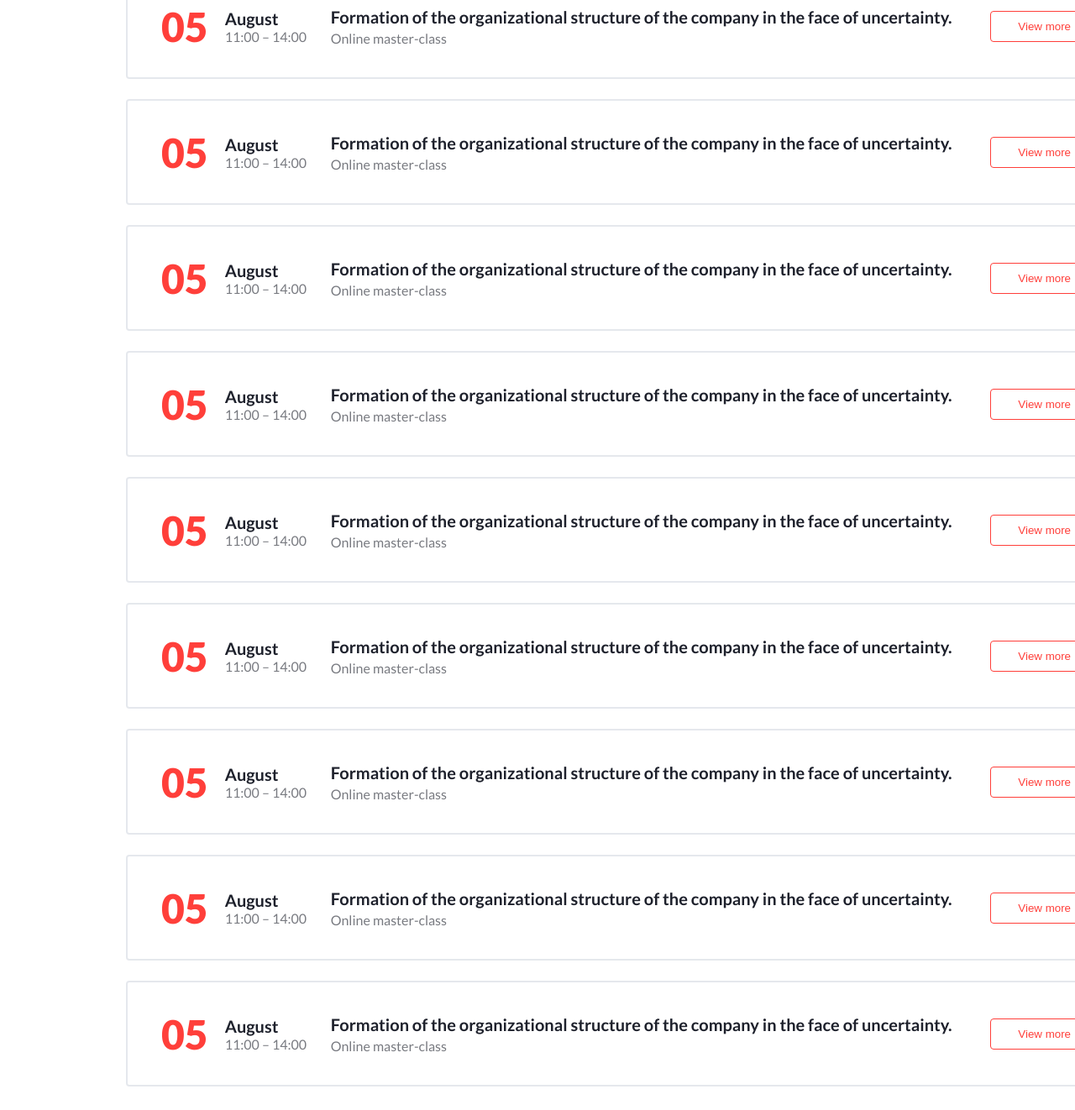
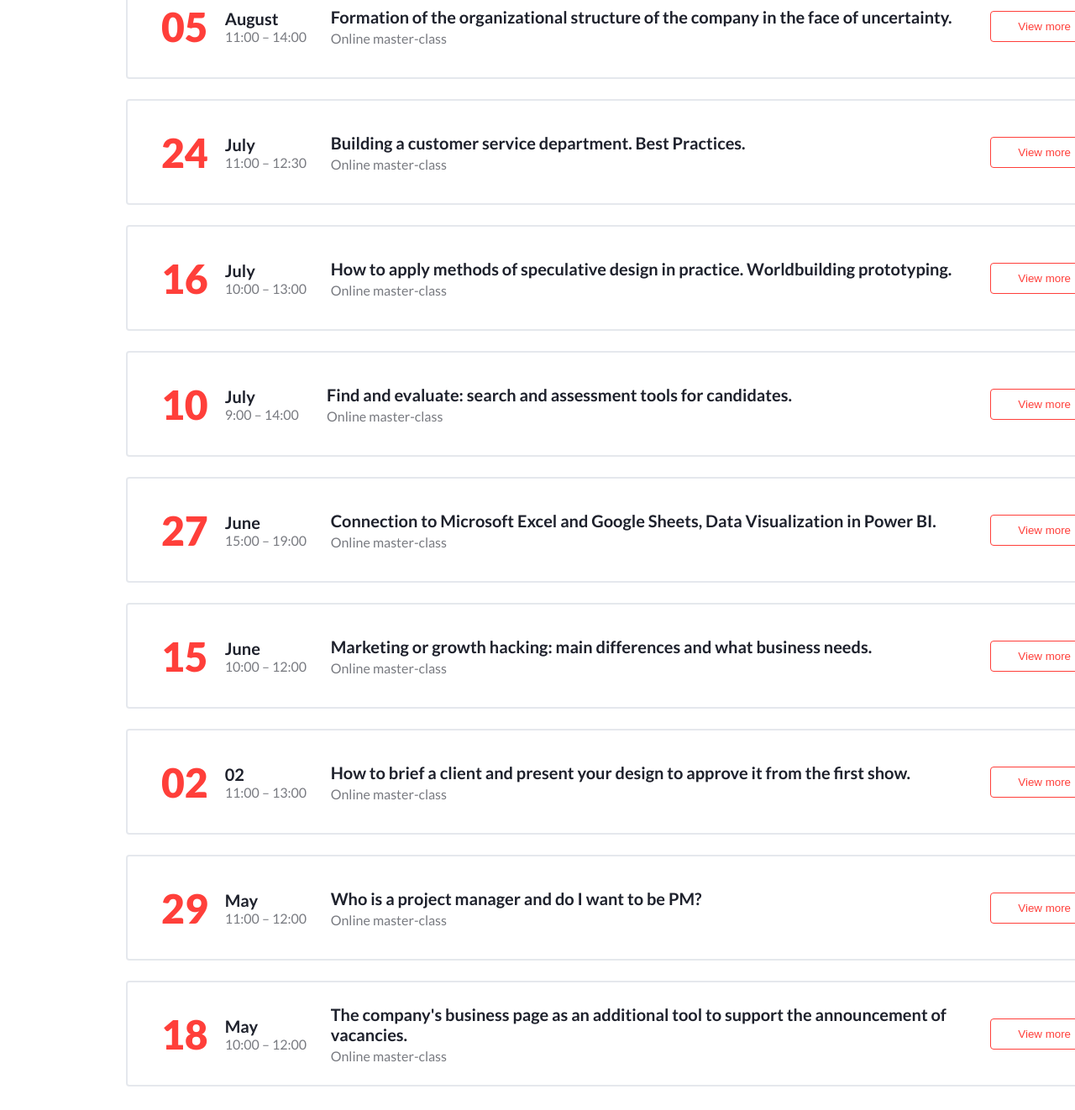
Before and after one commit to osimhondadaxanov2013-maker/project, a website: page event.html in a window 1280 px wide. Shown: the part 448-1770 px from the top of the page at 84% size. Drawn offline with Linux system fonts and the light colour scheme.

Commit message:
finished

```diff
--- a/event.html
+++ b/event.html
@@ -162,16 +162,15 @@
             </div>
             <div class="grid__list--row">
               <div class="grid__row--date">
-                <p class="grid__date--date">05</p>
+                <p class="grid__date--date">24</p>
                 <span class="grid__date--span">
-                  August
-                  <span class="grid__span--time">11:00 – 14:00</span>
+                  July
+                  <span class="grid__span--time">11:00 – 12:30</span>
                 </span>
               </div>
               <div class="grid__row--text">
                 <p class="grid__row--subtitle">
-                  Formation of the organizational structure of the company in
-                  the face of uncertainty.
+                  Building a customer service department. Best Practices.
                 </p>
                 <span class="grid__subtitle--span">Online master-class</span>
               </div>
@@ -181,16 +180,16 @@
             </div>
             <div class="grid__list--row">
               <div class="grid__row--date">
-                <p class="grid__date--date">05</p>
+                <p class="grid__date--date">16</p>
                 <span class="grid__date--span">
-                  August
-                  <span class="grid__span--time">11:00 – 14:00</span>
+                  July
+                  <span class="grid__span--time">10:00 – 13:00</span>
                 </span>
               </div>
               <div class="grid__row--text">
                 <p class="grid__row--subtitle">
-                  Formation of the organizational structure of the company in
-                  the face of uncertainty.
+                  How to apply methods of speculative design in practice.
+                  Worldbuilding prototyping.
                 </p>
                 <span class="grid__subtitle--span">Online master-class</span>
               </div>
@@ -200,16 +199,15 @@
             </div>
             <div class="grid__list--row">
               <div class="grid__row--date">
-                <p class="grid__date--date">05</p>
+                <p class="grid__date--date">10</p>
                 <span class="grid__date--span">
-                  August
-                  <span class="grid__span--time">11:00 – 14:00</span>
+                  July
+                  <span class="grid__span--time">9:00 – 14:00</span>
                 </span>
               </div>
               <div class="grid__row--text">
                 <p class="grid__row--subtitle">
-                  Formation of the organizational structure of the company in
-                  the face of uncertainty.
+                  Find and evaluate: search and assessment tools for candidates.
                 </p>
                 <span class="grid__subtitle--span">Online master-class</span>
               </div>
@@ -219,16 +217,16 @@
             </div>
             <div class="grid__list--row">
               <div class="grid__row--date">
-                <p class="grid__date--date">05</p>
+                <p class="grid__date--date">27</p>
                 <span class="grid__date--span">
-                  August
-                  <span class="grid__span--time">11:00 – 14:00</span>
+                  June
+                  <span class="grid__span--time">15:00 – 19:00</span>
                 </span>
               </div>
               <div class="grid__row--text">
                 <p class="grid__row--subtitle">
-                  Formation of the organizational structure of the company in
-                  the face of uncertainty.
+                  Connection to Microsoft Excel and Google Sheets, Data
+                  Visualization in Power BI.
                 </p>
                 <span class="grid__subtitle--span">Online master-class</span>
               </div>
@@ -238,16 +236,16 @@
             </div>
             <div class="grid__list--row">
               <div class="grid__row--date">
-                <p class="grid__date--date">05</p>
+                <p class="grid__date--date">15</p>
                 <span class="grid__date--span">
-                  August
-                  <span class="grid__span--time">11:00 – 14:00</span>
+                  June
+                  <span class="grid__span--time">10:00 – 12:00</span>
                 </span>
               </div>
               <div class="grid__row--text">
                 <p class="grid__row--subtitle">
-                  Formation of the organizational structure of the company in
-                  the face of uncertainty.
+                  Marketing or growth hacking: main differences and what
+                  business needs.
                 </p>
                 <span class="grid__subtitle--span">Online master-class</span>
               </div>
@@ -257,16 +255,16 @@
             </div>
             <div class="grid__list--row">
               <div class="grid__row--date">
-                <p class="grid__date--date">05</p>
+                <p class="grid__date--date">02</p>
                 <span class="grid__date--span">
-                  August
-                  <span class="grid__span--time">11:00 – 14:00</span>
+                  02
+                  <span class="grid__span--time">11:00 – 13:00</span>
                 </span>
               </div>
               <div class="grid__row--text">
                 <p class="grid__row--subtitle">
-                  Formation of the organizational structure of the company in
-                  the face of uncertainty.
+                  How to brief a client and present your design to approve it
+                  from the first show.
                 </p>
                 <span class="grid__subtitle--span">Online master-class</span>
               </div>
@@ -276,16 +274,15 @@
             </div>
             <div class="grid__list--row">
               <div class="grid__row--date">
-                <p class="grid__date--date">05</p>
+                <p class="grid__date--date">29</p>
                 <span class="grid__date--span">
-                  August
-                  <span class="grid__span--time">11:00 – 14:00</span>
+                  May
+                  <span class="grid__span--time">11:00 – 12:00</span>
                 </span>
               </div>
               <div class="grid__row--text">
                 <p class="grid__row--subtitle">
-                  Formation of the organizational structure of the company in
-                  the face of uncertainty.
+                  Who is a project manager and do I want to be PM?
                 </p>
                 <span class="grid__subtitle--span">Online master-class</span>
               </div>
@@ -295,16 +292,16 @@
             </div>
             <div class="grid__list--row">
               <div class="grid__row--date">
-                <p class="grid__date--date">05</p>
+                <p class="grid__date--date">18</p>
                 <span class="grid__date--span">
-                  August
-                  <span class="grid__span--time">11:00 – 14:00</span>
+                  May
+                  <span class="grid__span--time">10:00 – 12:00</span>
                 </span>
               </div>
               <div class="grid__row--text">
                 <p class="grid__row--subtitle">
-                  Formation of the organizational structure of the company in
-                  the face of uncertainty.
+                  The company's business page as an additional tool to support
+                  the announcement of vacancies.
                 </p>
                 <span class="grid__subtitle--span">Online master-class</span>
               </div>
```
